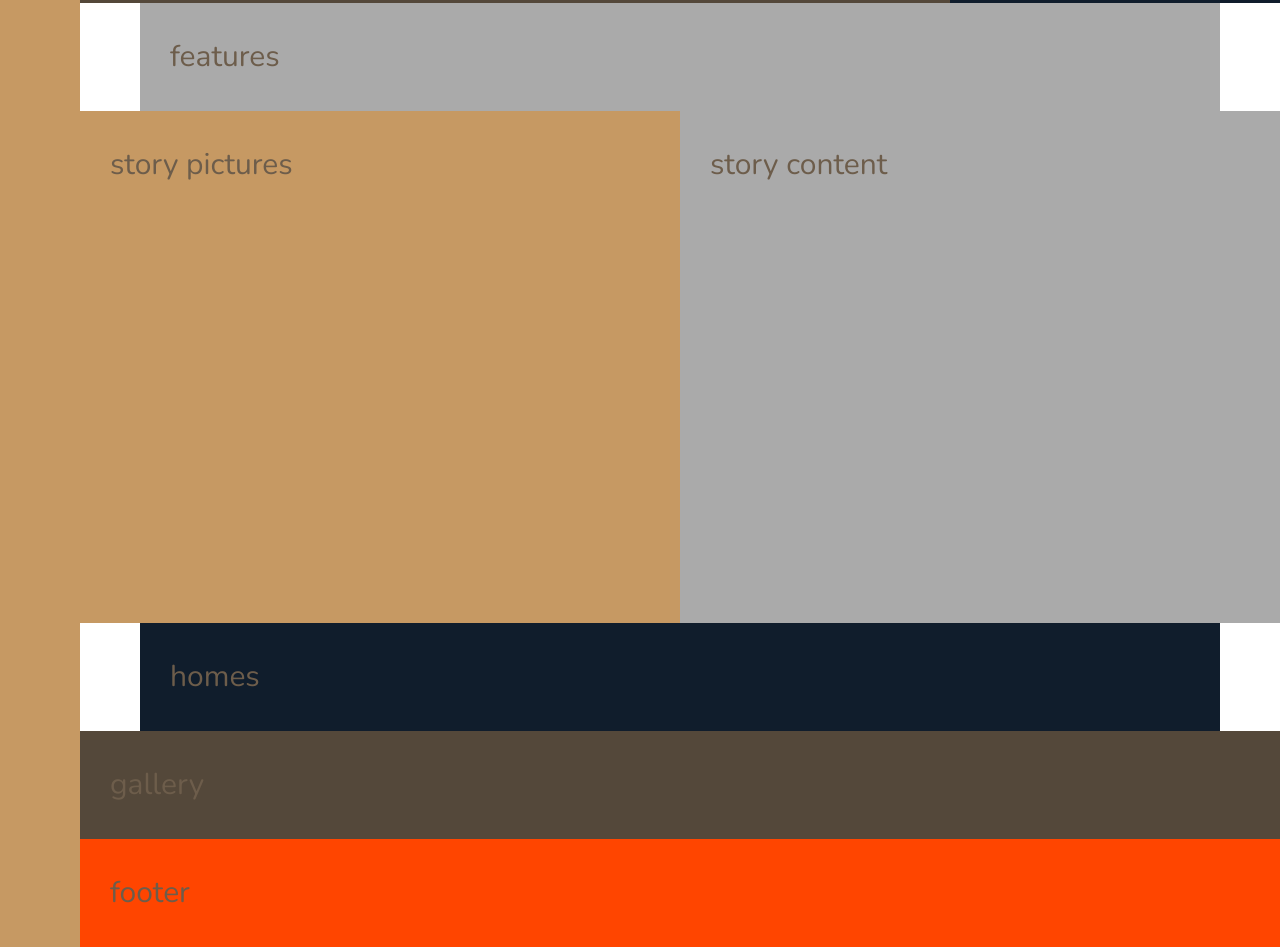
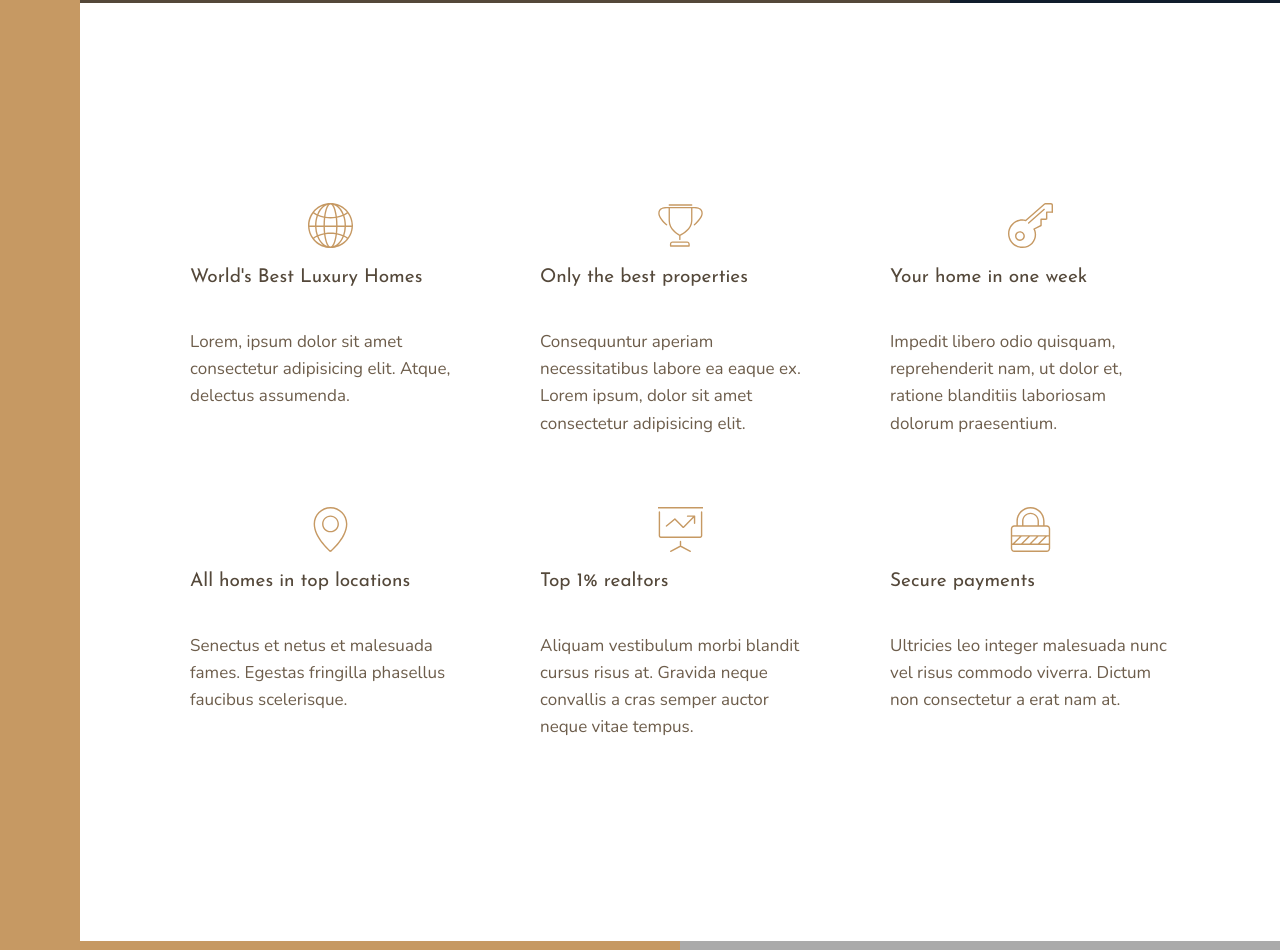
Before and after one commit to alexuko/Fancy-House, a website: page index.html in a window 1280 px wide. Shown: the part 637-1587 px from the top of the page. Drawn offline with nearby package versions, Linux system fonts and the light colour scheme.

Commit message:
features section completed

```diff
--- a/index.html
+++ b/index.html
@@ -22,7 +22,58 @@
         <div class="realtors">realtors</div>
 
         <!-- FEATURES SECTION  -->
-        <section class="features">features</section>
+        <section class="features">
+
+            <div class="feature">
+                <svg class="feature__icon">
+                    <use xlink:href="img/sprite.svg#icon-global"></use>
+                </svg>
+                <h4 class="heading-4 heading-4--dark">World's Best Luxury Homes</h4>
+                <p class="feature__text">Lorem, ipsum dolor sit amet consectetur adipisicing elit. Atque, delectus assumenda.  </p>
+            </div>
+
+            <div class="feature">
+                <svg class="feature__icon">
+                    <use xlink:href="img/sprite.svg#icon-trophy"></use>
+                </svg>
+                <h4 class="heading-4 heading-4--dark">Only the best properties</h4>
+                <p class="feature__text"> Consequuntur aperiam necessitatibus labore ea eaque ex. Lorem ipsum, dolor sit amet consectetur adipisicing elit.
+                </p>
+            </div>
+
+            <div class="feature">
+                <svg class="feature__icon">
+                    <use xlink:href="img/sprite.svg#icon-key"></use>
+                </svg>
+                <h4 class="heading-4 heading-4--dark">Your home in one week</h4>
+                <p class="feature__text">Impedit libero odio quisquam, reprehenderit nam, ut dolor et, ratione blanditiis laboriosam dolorum praesentium.</p>
+            </div>
+
+            <div class="feature">
+                <svg class="feature__icon">
+                    <use xlink:href="img/sprite.svg#icon-map-pin"></use>
+                </svg>
+                <h4 class="heading-4 heading-4--dark">All homes in top locations</h4>
+                <p class="feature__text">Senectus et netus et malesuada fames. Egestas fringilla phasellus faucibus scelerisque.  </p>
+            </div>
+
+            <div class="feature">
+                <svg class="feature__icon">
+                    <use xlink:href="img/sprite.svg#icon-presentation"></use>
+                </svg>
+                <h4 class="heading-4 heading-4--dark">Top 1% realtors </h4>
+                <p class="feature__text">Aliquam vestibulum morbi blandit cursus risus at. Gravida neque convallis a cras semper auctor neque vitae tempus.</p>
+            </div>
+
+            <div class="feature">
+                <svg class="feature__icon">
+                    <use xlink:href="img/sprite.svg#icon-lock"></use>
+                </svg>
+                <h4 class="heading-4 heading-4--dark">Secure payments</h4>
+                <p class="feature__text">Ultricies leo integer malesuada nunc vel risus commodo viverra. Dictum non consectetur a erat nam at.  </p>
+            </div>
+
+        </section>
 
         <!-- STORY PICTURES SECTION  -->
         <div class="story__pictures">story pictures</div>
--- a/sass/_base.scss
+++ b/sass/_base.scss
@@ -36,6 +36,9 @@ body{
     line-height: 1.6;
 }
 
+///// BASIC SET-UP END
+////////////////////////////////////
+
 .container{
     display: grid;
     // grid-template-rows: row-1  row-2 row-3  rows4-6;
--- a/sass/_features.scss
+++ b/sass/_features.scss
@@ -1,4 +1,38 @@
 .features{
-    background-color: $color-grey-light-2;
+    // background-color: $color-grey-light-2;
     grid-column: center-start / center-end;
+
+
+    margin: 15rem 0;
+    display: grid;
+    grid-template-columns: repeat(3, 1fr);
+    grid-template-columns: repeat(auto-fit, minmax(30rem,1fr));//to make them responsive
+    gap: 3rem;
+    align-items: start;
+
+
 }
+
+.feature{
+    display: grid;
+    grid-template-columns: minmax(min-content, 1fr);
+    grid-template-rows: min-content minmax(5rem, min-content) min-content;
+    gap: 1.5rem;
+    padding: 2rem;
+    // border: 1px solid #eeee;
+
+
+
+    &__icon {
+        fill: $color-primary;
+        width: 4.5rem;
+        height: 4.5rem;
+        justify-self: center;
+        align-self: center;
+        // margin: 1rem 0;
+     }
+
+    &__text {
+        font-size: 1.7rem;
+     }
+}
--- a/sass/_typography.scss
+++ b/sass/_typography.scss
@@ -0,0 +1,25 @@
+%heading{
+    font-family: $font-display;
+    font-weight: 400;
+
+}
+
+.heading-1{
+    @extend %heading;
+}
+
+.heading-2{
+    @extend %heading;
+}
+
+.heading-3{
+    @extend %heading;
+}
+
+.heading-4{
+    @extend %heading;
+    font-size: 1.9rem;
+
+    &--light{color: $color-grey-light-1;}
+    &--dark{color: $color-grey-dark-1;}
+}
```
Also changed, not shown: css/style.css.
